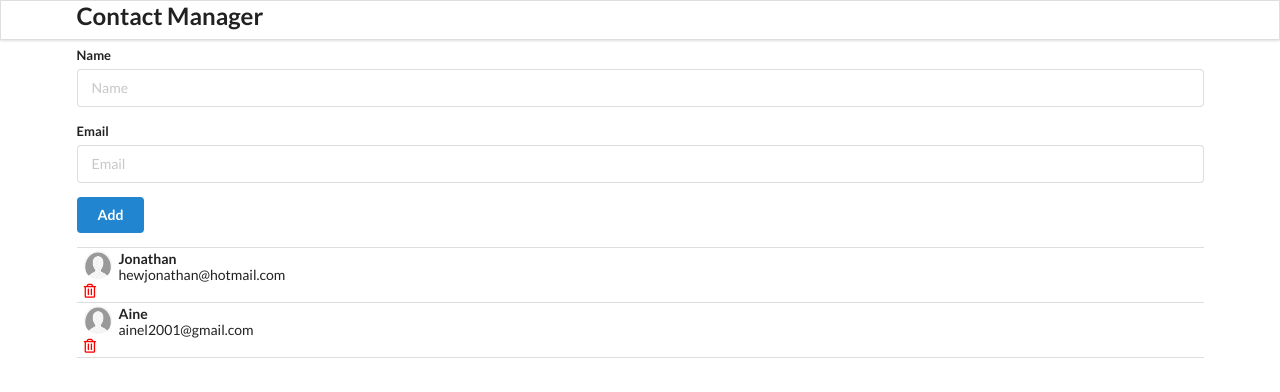
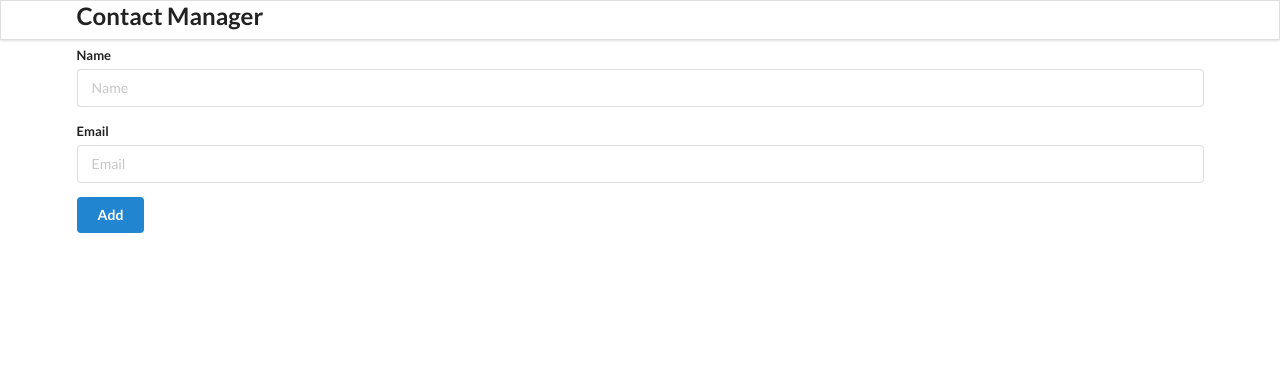
Before and after one commit to JonathanHew/ContactsManager, a React (Create React App) app in the folder contact-app/: page / in a window 1280 px wide. Shown: the top 392 px of the page. Built offline with nearby package versions, Linux system fonts and the light colour scheme.

Commit message:
static list removed, working on states

```diff
--- a/contact-app/src/components/AddContact.js
+++ b/contact-app/src/components/AddContact.js
@@ -2,18 +2,32 @@
 
 class AddContact extends React.Component
 {
+    state = {
+        name: "",
+        email: ""
+    }
+
+    add = (e) => {
+        e.preventDefault();
+        if (this.state.name === "" && this.state.email === "") {
+            alert("All the fields are mandatory! ")
+        }
+
+        console.log(this.state);
+    }
+
     render () {
         return (
             <div className="ui main">
                 <h2>Add Contact</h2>
-                <form className="ui form">
+                <form className="ui form" onSubmit={this.add}>
                     <div className="field">
                         <label>Name</label>
-                        <input type="text" name="name" placeholder="Name"/>
+                        <input type="text" name="name" placeholder="Name" value={this.state.name} onChange={(e) => this.setState({name: e.target.value})}/>
                     </div>
                     <div className="field">
                         <label>Email</label>
-                        <input type="text" name="email" placeholder="Email"/>
+                        <input type="text" name="email" placeholder="Email" value={this.state.email} onChange={(e) => this.setState({email: e.target.value})}/>
                     </div>
                     <button className="ui button blue">Add</button>
                 </form>
--- a/contact-app/src/components/App.js
+++ b/contact-app/src/components/App.js
@@ -1,4 +1,4 @@
-import React from "react";
+import React, {useState} from "react";
 import './App.css';
 import Header from './Header';
 import AddContact from "./AddContact";
@@ -6,19 +6,7 @@
 
 function App()
 {
-  const contacts = [
-    {
-      id:"1",
-      "name":"Jonathan",
-      "email":"hewjonathan@hotmail.com"
-    },
-    {
-      id:"2",
-      "name":"Aine",
-      "email":"ainel2001@gmail.com"
-    }
-  ]
-
+  const [contacts, setContacts] = useState([]);
   return (
     <div className="ui container">
         <Header/>
```
